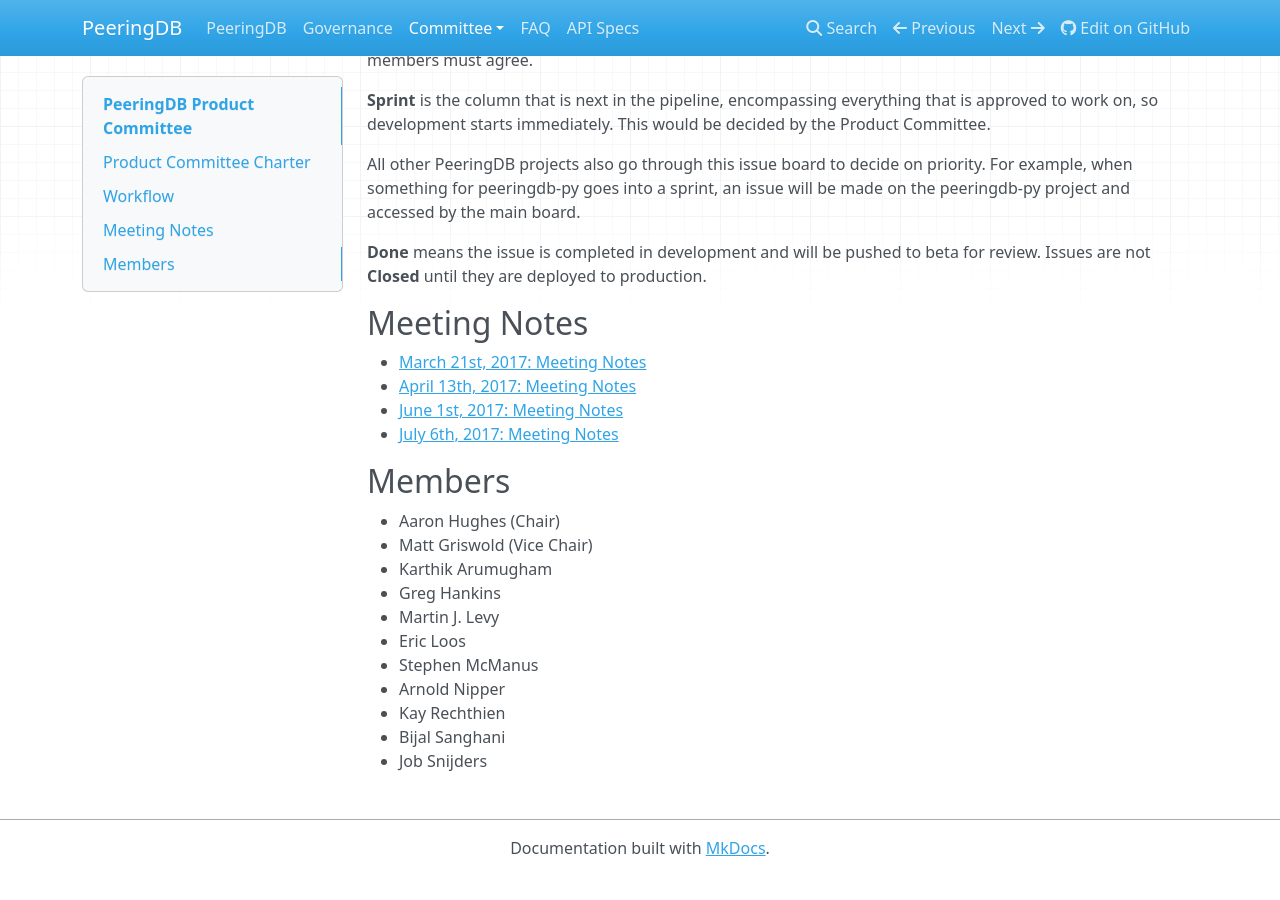
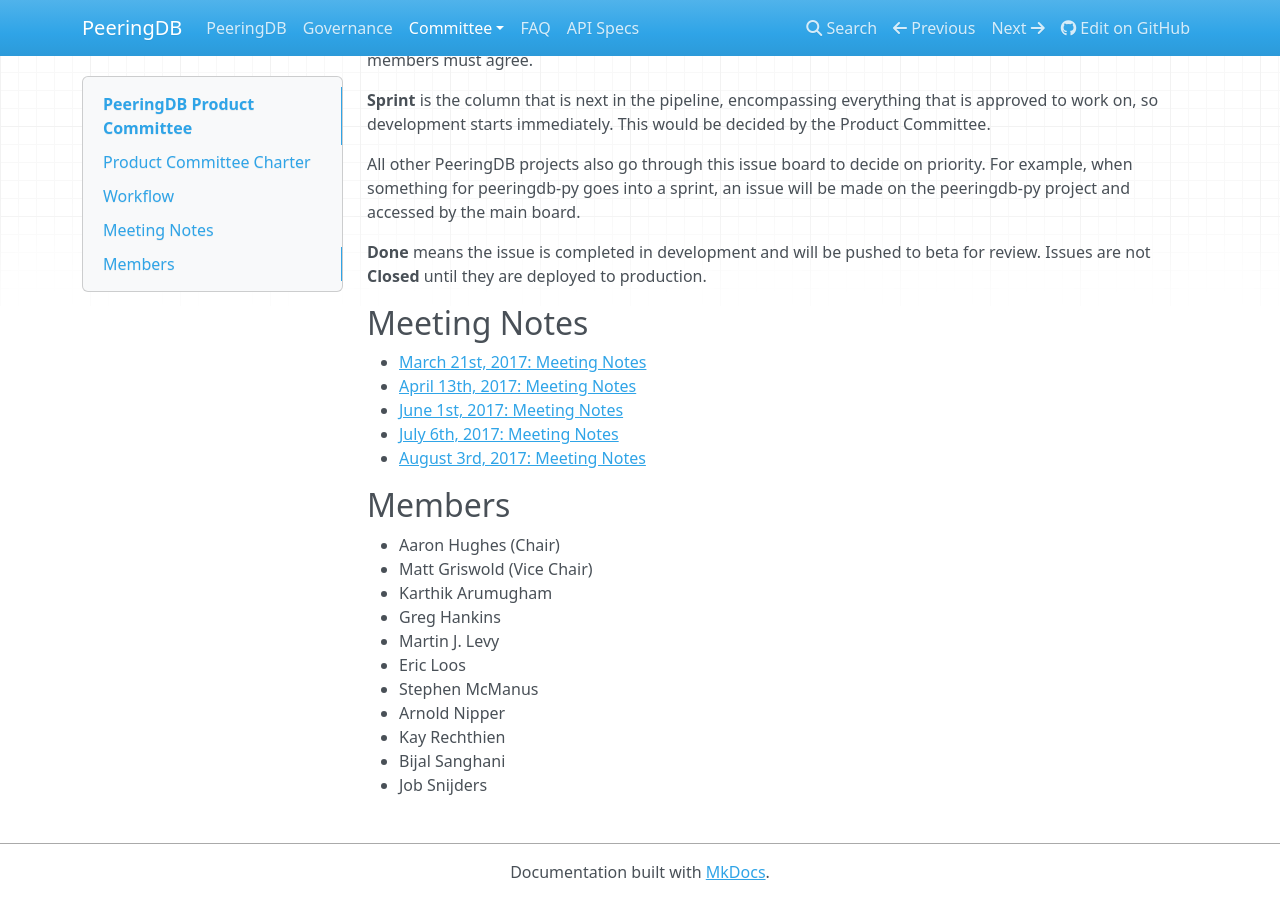
Before and after one commit to peeringdb/docs, an MkDocs documentation site: the page built from docs/committee/product/index.md, in a window 1280 px wide and 900 px high, scrolled down 1986 px. Built offline with MkDocs 1.6.1, drawn with Linux system fonts in a browser that asks for light colours; nearby versions of some CDN libraries; old or Windows-style settings are respelled for this version of MkDocs; before the commit the page ends 2862 px from its top, so only the background shows below that.

Commit message:
Add 2017-08-03 meeting notes

```diff
--- a/docs/committee/product/index.md
+++ b/docs/committee/product/index.md
@@ -14,6 +14,7 @@
 - [April 13th, 2017: Meeting Notes](notes/2017-04-13_Product_Committee_Notes.pdf)
 - [June 1st, 2017: Meeting Notes](notes/2017-06-01_Product_Committee_Notes.pdf)
 - [July 6th, 2017: Meeting Notes](notes/2017-07-06_Product_Committee_Notes.pdf)
+- [August 3rd, 2017: Meeting Notes](notes/2018-08-03_Product_Committee_Notes.pdf)
 
 ## Members
 - Aaron Hughes (Chair)
```
Also changed, not shown: 1 other file.
